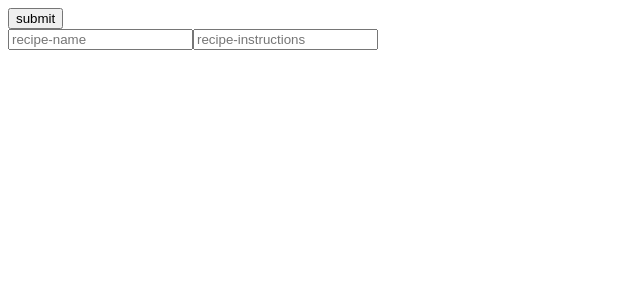
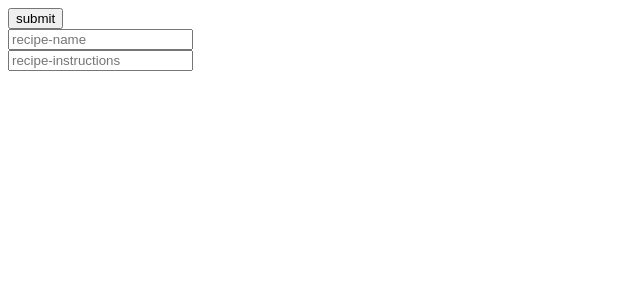
Before and after one commit to karumveetil/preassessment, an Angular app: page / in a window 1280 px wide. Both pictures are taken after a click on the button "Add Recipe". Shown: the top 300 px of the page, without its empty margins (0-640 px from the left). Built offline with nearby package versions, Linux system fonts and the light colour scheme.

Commit message:
Update app.component.html

```diff
--- a/src/app/app.component.html
+++ b/src/app/app.component.html
@@ -9,9 +9,9 @@
     <form name="Receipe" action="">
        <div><input type="submit" value="submit" role="button" (click)="submit()" ></div>
 
-      <input type="text"  role="textbox" name = "recipe-name" [(ngModel)]="recipeName" placeholder="recipe-name">
+      <div role="textbox" ><input type="text"  name = "/recipe-name/i" [(ngModel)]="recipeName" placeholder="recipe-name"></div>
 
-      <input  type="text"  role="textbox" name="recipe-instructions" [(ngModel)]="recipeInstructions" placeholder="recipe-instructions">
+      <div role="textbox" > <input  type="text"  role="textbox" name="recipe-instructions" [(ngModel)]="recipeInstructions" placeholder="recipe-instructions"></div>
       <br><br>
     </form>
   </div>
```
